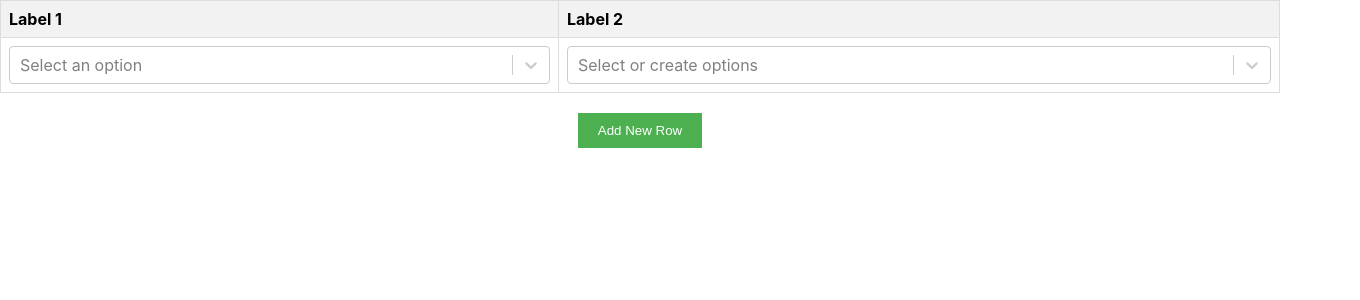
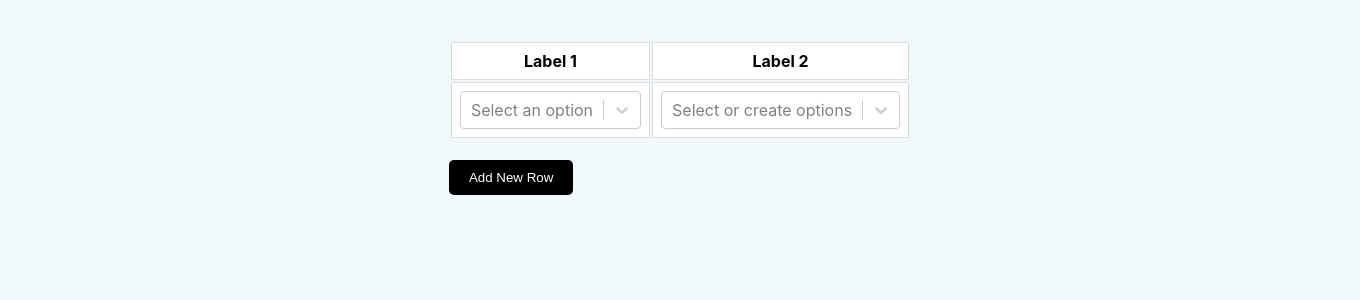
Before and after one commit to shivakumargattu/Cloudify_Assignment, a React (Create React App) app: page / in a window 1280 px wide. Shown: the top 300 px of the page, 1360 px wide, since content can reach past the window. Built offline with nearby package versions, Linux system fonts and the light colour scheme.

Commit message:
updated css

```diff
--- a/src/App.css
+++ b/src/App.css
@@ -1,66 +1,55 @@
 .App {
-  text-align: center;
+background-color: rgb(241, 248, 252);
+height: 100vh;
+width: 100vw;
+padding:40px;
+display: flex;
+flex-direction: column;
+align-items: center;
+
+
 }
 
-.App-logo {
-  height: 40vmin;
-  pointer-events: none;
-}
 
-@media (prefers-reduced-motion: no-preference) {
-  .App-logo {
-    animation: App-logo-spin infinite 20s linear;
-  }
-}
-
-.App-header {
-  background-color: #282c34;
-  min-height: 100vh;
-  display: flex;
-  flex-direction: column;
-  align-items: center;
-  justify-content: center;
-  font-size: calc(10px + 2vmin);
-  color: white;
-}
-
-.App-link {
-  color: #61dafb;
-}
-
-@keyframes App-logo-spin {
-  from {
-    transform: rotate(0deg);
-  }
-  to {
-    transform: rotate(360deg);
-  }
+.tableContainer{
+width: 80vw;
+height: 80vh;
 }
 
 table {
   width: 100%;
-  border-collapse: collapse;
+
   margin-bottom: 20px;
+  border-radius: 40px;
 }
 
 th, td {
   border: 1px solid #ddd;
   padding: 8px;
-  text-align: left;
+  text-align: center;
 }
 
-th {
-  background-color: #f2f2f2;
+th,td {
+  background-color: #FFFF;
 }
 
+.buttonContainer{
+width: 100%;
+
+
+display: flex;
+flex-direction: row;
+justify-content: end;
+justify-items: flex-end;
+
+
+
+}
 button {
   padding: 10px 20px;
-  background-color: #4CAF50;
+  background-color: black;
   color: white;
   border: none;
   cursor: pointer;
+  border-radius: 5px;
 }
-
-button:hover {
-  background-color: #45a049;
-}
```
